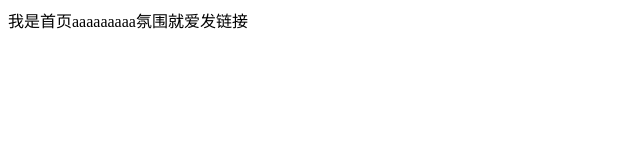
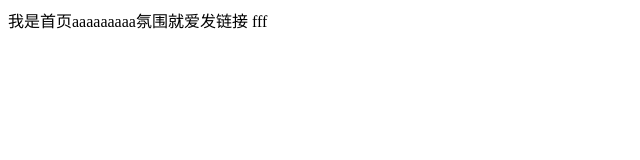
Before and after one commit to 646423353/git-demo, a plain HTML site: page index.html in a window 1280 px wide. Shown: the full height of the page, 0-640 px from the left. Drawn offline with Linux system fonts and the light colour scheme.

Commit message:
第四次提交

```diff
--- a/index.html
+++ b/index.html
@@ -6,5 +6,5 @@
 </head>
 <body>
 	我是首页aaaaaaaaa氛围就爱发链接
-</body>
+fff</body>
 </html>
```
